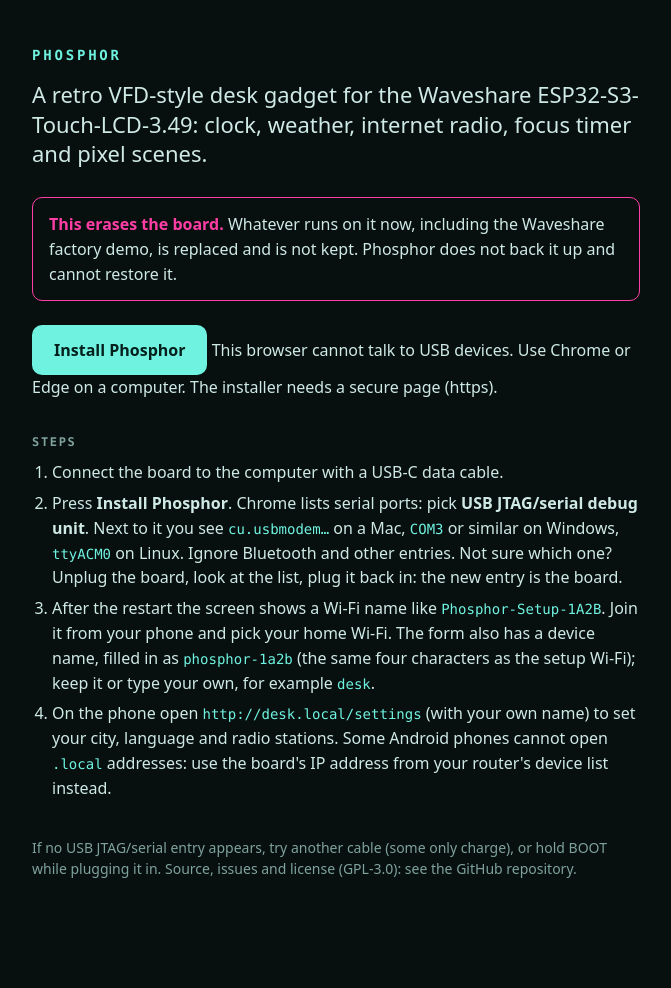
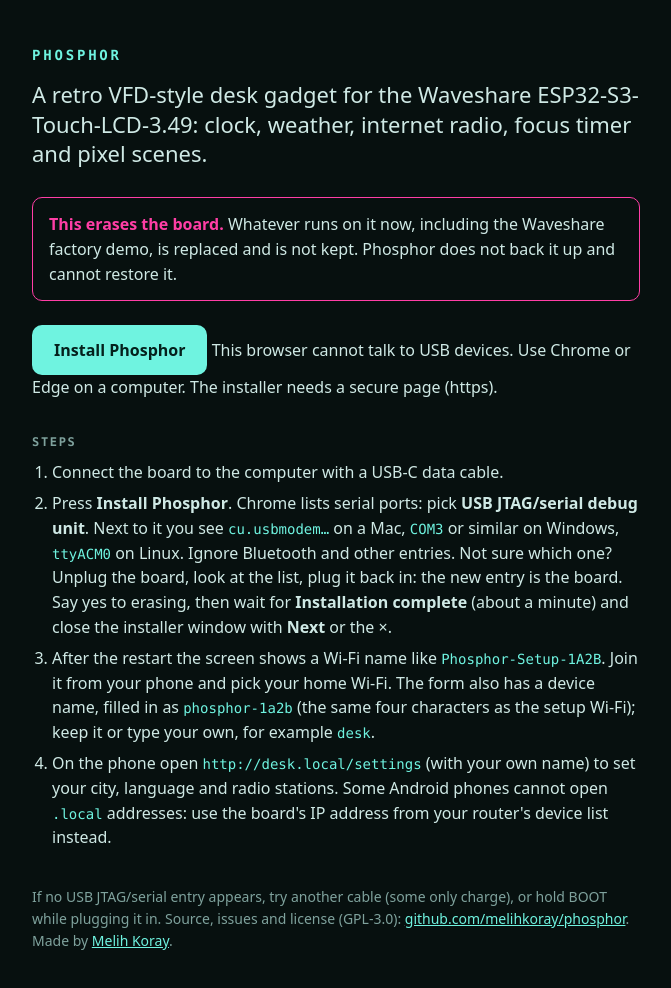
Before and after one commit to WorkingWarrior/phosphor, a plain HTML site: page docs/index.html in a window 1280 px wide. Shown: the whole page, without its empty margins (304-975 px from the left). Drawn offline with Linux system fonts and the light colour scheme.

Commit message:
Link to melihkoray.com; tell users how to close the installer dialog
Co-Authored-By: Claude Opus 5.5 <noreply@anthropic.com>

```diff
--- a/docs/index.html
+++ b/docs/index.html
@@ -48,7 +48,8 @@ esp-web-install-button button[slot=activate] {
     <li>Connect the board to the computer with a USB-C data cable.</li>
     <li>Press <b>Install Phosphor</b>. Chrome lists serial ports: pick <b>USB JTAG/serial debug unit</b>. Next to it you see
       <code>cu.usbmodem…</code> on a Mac, <code>COM3</code> or similar on Windows, <code>ttyACM0</code> on Linux. Ignore
-      Bluetooth and other entries. Not sure which one? Unplug the board, look at the list, plug it back in: the new entry is the board.</li>
+      Bluetooth and other entries. Not sure which one? Unplug the board, look at the list, plug it back in: the new entry is the board.
+      Say yes to erasing, then wait for <b>Installation complete</b> (about a minute) and close the installer window with <b>Next</b> or the &times;.</li>
     <li>After the restart the screen shows a Wi-Fi name like <code>Phosphor-Setup-1A2B</code>. Join it from your phone
       and pick your home Wi-Fi. The form also has a device name, filled in as <code>phosphor-1a2b</code> (the same four characters as the setup Wi-Fi); keep it or type your own, for example <code>desk</code>.</li>
     <li>On the phone open <code>http://desk.local/settings</code> (with your own name) to set your city, language and radio
@@ -56,7 +57,7 @@ esp-web-install-button button[slot=activate] {
       phones cannot open <code>.local</code> addresses: use the board's IP address from your router's device list instead.</li>
   </ol>
 
-  <p class="small" style="margin-top:36px">If no USB JTAG/serial entry appears, try another cable (some only charge), or hold BOOT while plugging it in. Source, issues and license (GPL-3.0): see the GitHub repository.</p>
+  <p class="small" style="margin-top:36px">If no USB JTAG/serial entry appears, try another cable (some only charge), or hold BOOT while plugging it in. Source, issues and license (GPL-3.0): <a href="https://github.com/melihkoray/phosphor">github.com/melihkoray/phosphor</a>. Made by <a href="https://melihkoray.com">Melih Koray</a>.</p>
 </main>
 </body>
 </html>
```
Also changed, not shown: 1 other file.
